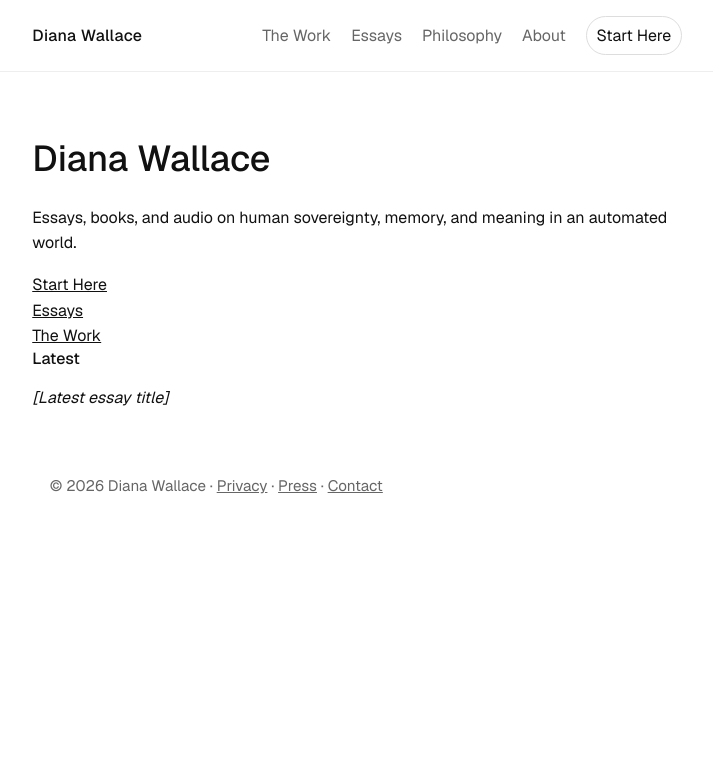
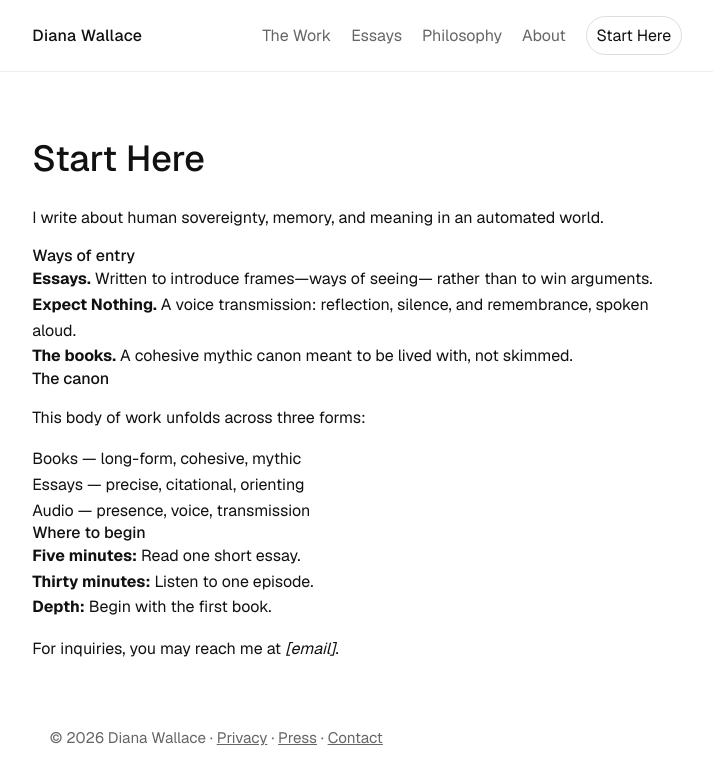
Before and after one commit to triplegoddessdiana/dianawallace.org, a Next.js app: page /start in a window 1280 px wide. Shown: the top 784 px of the page, without its empty margins (283-996 px from the left). Built offline with nearby package versions, Linux system fonts and the light colour scheme.

Commit message:
Update site pages

```diff
--- /dev/null
+++ b/app/about/about.tsx
@@ -0,0 +1 @@
+export const metadata = { title: "About" };
--- /dev/null
+++ b/app/essays/[slug]/page.tsx
@@ -0,0 +1,78 @@
+import Link from "next/link";
+import { getEssayBySlug, ESSAYS } from "../../lib/essays";
+
+/**
+ * This pre-builds all essay pages at build time
+ * so they are fast, stable, and fully indexable.
+ */
+export function generateStaticParams() {
+  return ESSAYS.map((essay) => ({
+    slug: essay.slug,
+  }));
+}
+
+/**
+ * Per-essay SEO + canonical URL
+ */
+export function generateMetadata({
+  params,
+}: {
+  params: { slug: string };
+}) {
+  const essay = getEssayBySlug(params.slug);
+
+  if (!essay) return {};
+
+  return {
+    title: essay.title,
+    description: essay.abstract,
+    alternates: {
+      canonical: `/essays/${essay.slug}`,
+    },
+  };
+}
+
+export default function EssayPage({
+  params,
+}: {
+  params: { slug: string };
+}) {
+  const essay = getEssayBySlug(params.slug);
+
+  if (!essay) {
+    return (
+      <>
+        <h1>Not found</h1>
+        <p>This essay does not exist.</p>
+        <p>
+          <Link href="/essays">Back to Essays</Link>
+        </p>
+      </>
+    );
+  }
+
+  return (
+    <>
+      <h1>{essay.title}</h1>
+
+      <p style={{ color: "var(--muted)" }}>
+        {essay.date} · {essay.readingTime} · {essay.category}
+      </p>
+
+      <p>
+        <strong>{essay.abstract}</strong>
+      </p>
+
+      {essay.body.map((paragraph, i) => (
+        <p key={i}>{paragraph}</p>
+      ))}
+
+      <hr />
+
+      <p>
+        If this moved you, begin here →{" "}
+        <Link href="/start">Start Here</Link>
+      </p>
+    </>
+  );
+}
--- a/app/essays/page.tsx
+++ b/app/essays/page.tsx
@@ -1,3 +1,9 @@
+export const metadata = {
+  title: "Essays",
+  description:
+    "Essays by Diana Wallace intended to shift frames, not win arguments.",
+};
+
 import Link from "next/link";
 import { ESSAYS } from "../lib/essays";
 
@@ -5,7 +11,11 @@ export default function EssaysPage() {
   return (
     <>
       <h1>Essays</h1>
-      <p>Essays intended to shift frames, not win arguments.</p>
+
+      <p>
+        Essays intended to introduce frames—ways of seeing—rather than to win
+        arguments.
+      </p>
 
       <ul>
         {ESSAYS.map((essay) => (
--- a/app/layout.tsx
+++ b/app/layout.tsx
@@ -14,10 +14,16 @@ const geistMono = Geist_Mono({
 });
 
 export const metadata: Metadata = {
-  title: "Diana Wallace",
+  metadataBase: new URL("https://dianawallace.org"),
+  title: {
+    default: "Diana Wallace",
+    template: "%s · Diana Wallace",
+  },
   description:
-    "Essays, books, and audio on human sovereignty, memory, and meaning in an automated world.",
+    "Essays, books, and audio by Diana Wallace on human sovereignty, memory, and meaning in an automated world.",
 };
+
+;
 
 export default function RootLayout({
   children,
--- /dev/null
+++ b/app/philosophy/philosophy.tsx
@@ -0,0 +1 @@
+export const metadata = { title: "Philosophy" };
--- a/app/start/page.tsx
+++ b/app/start/page.tsx
@@ -1,29 +1,62 @@
-export default function HomePage() {
+export const metadata = {
+  title: "Start Here",
+  description:
+    "An orientation to the work of Diana Wallace: essays, books, and audio on sovereignty, memory, and meaning.",
+};
+
+export default function StartHerePage() {
   return (
     <>
-      <h1>Diana Wallace</h1>
+      <h1>Start Here</h1>
 
       <p>
-        Essays, books, and audio on human sovereignty, memory, and meaning in an
-        automated world.
+        I write about human sovereignty, memory, and meaning in an automated
+        world.
       </p>
+
+      <h2>Ways of entry</h2>
 
       <ul>
         <li>
-          <a href="/start">Start Here</a>
+          <strong>Essays.</strong> Written to introduce frames—ways of seeing—
+          rather than to win arguments.
         </li>
         <li>
-          <a href="/essays">Essays</a>
+          <strong>Expect Nothing.</strong> A voice transmission: reflection,
+          silence, and remembrance, spoken aloud.
         </li>
         <li>
-          <a href="/work">The Work</a>
+          <strong>The books.</strong> A cohesive mythic canon meant to be lived
+          with, not skimmed.
         </li>
       </ul>
 
-      <h2>Latest</h2>
+      <h2>The canon</h2>
+
+      <p>This body of work unfolds across three forms:</p>
+
+      <ul>
+        <li>Books — long-form, cohesive, mythic</li>
+        <li>Essays — precise, citational, orienting</li>
+        <li>Audio — presence, voice, transmission</li>
+      </ul>
+
+      <h2>Where to begin</h2>
+
+      <ul>
+        <li>
+          <strong>Five minutes:</strong> Read one short essay.
+        </li>
+        <li>
+          <strong>Thirty minutes:</strong> Listen to one episode.
+        </li>
+        <li>
+          <strong>Depth:</strong> Begin with the first book.
+        </li>
+      </ul>
 
       <p>
-        <em>[Latest essay title]</em>
+        For inquiries, you may reach me at <em>[email]</em>.
       </p>
     </>
   );
```
